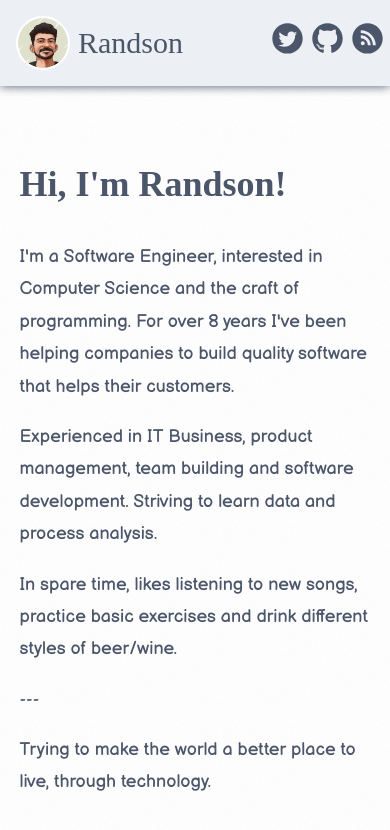
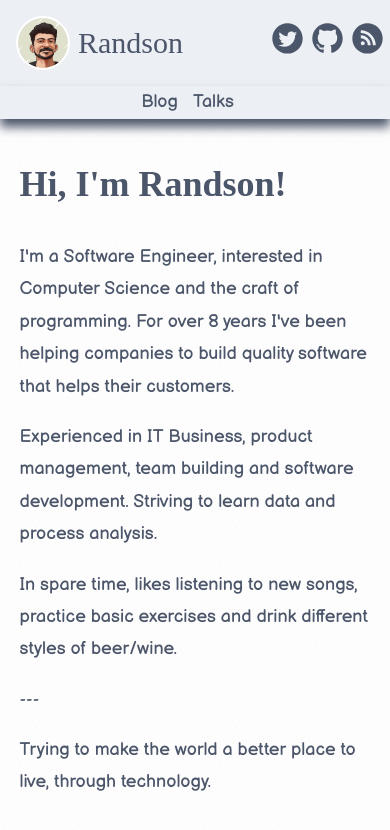
Before and after one commit to rands0n/rands0n.com, a Jekyll site: the page built from index.html, in a window 390 px wide. Shown: the top 830 px of the page. Built offline with Jekyll 4.4.1, drawn with Linux system fonts in a browser that asks for light colours; some web fonts are replaced.

Commit message:
add sidenav on mobile

```diff
--- a/_includes/hsticky.html
+++ b/_includes/hsticky.html
@@ -9,3 +9,18 @@
     {% include socials.html %}
   </section>
 </section>
+
+<section class="hsticky-nav">
+  <ul>
+    {% for nav in site.navs %}
+      <li>
+        <a
+          href="{{ nav.url }}"
+          class="sidebar-nav-item{% if page.url == site.baseurl %} active{% endif %}"
+        >
+          {{ nav.title }}
+        </a>
+      </li>
+    {% endfor %}
+  </ul>
+</section>
--- a/_layouts/page.html
+++ b/_layouts/page.html
@@ -2,7 +2,4 @@
 layout: default
 ---
 
-page
-
-
 {{content}}
--- a/_sass/_hsticky.scss
+++ b/_sass/_hsticky.scss
@@ -4,9 +4,19 @@
   display: flex;
   justify-content: space-between;
   background-color: $snow-light;
-  box-shadow: 0px 0px 10px 0px $polar-light;
+  // box-shadow: 0px 0px 10px 0px $polar-light;
   padding: 1rem 0;
   align-items: center;
+
+  @media (max-width: 280px) {
+    a.brand {
+      font-size: 14px;
+
+      img {
+        width: 20px;
+      }
+    }
+  }
 
   @media (max-width: $media-large) {
     display: flex;
@@ -31,3 +41,32 @@
     }
   }
 }
+
+.hsticky-nav {
+  width: 100%;
+  position: fixed;
+  margin-top: 5.4rem;
+  background-color: $snow-light;
+  box-shadow: 0px 8px 10px 0px $polar-light;
+
+  @media (max-width: $media-large) {
+    display: block;
+  }
+
+  @media (min-width: $media-large) {
+    display: none;
+  }
+
+  ul {
+    list-style: none;
+    margin: 0;
+    padding: 0;
+    display: flex;
+    justify-content: center;
+    overflow: scroll hidden;
+
+    li {
+      margin-right: 15px;
+    }
+  }
+}
--- /dev/null
+++ b/blog.html
@@ -0,0 +1,5 @@
+---
+layout: page
+---
+
+<h2>Recent and not-so recent blog posts</h2>
```
Also changed, not shown: talks.html (added, +7 -0 lines).
